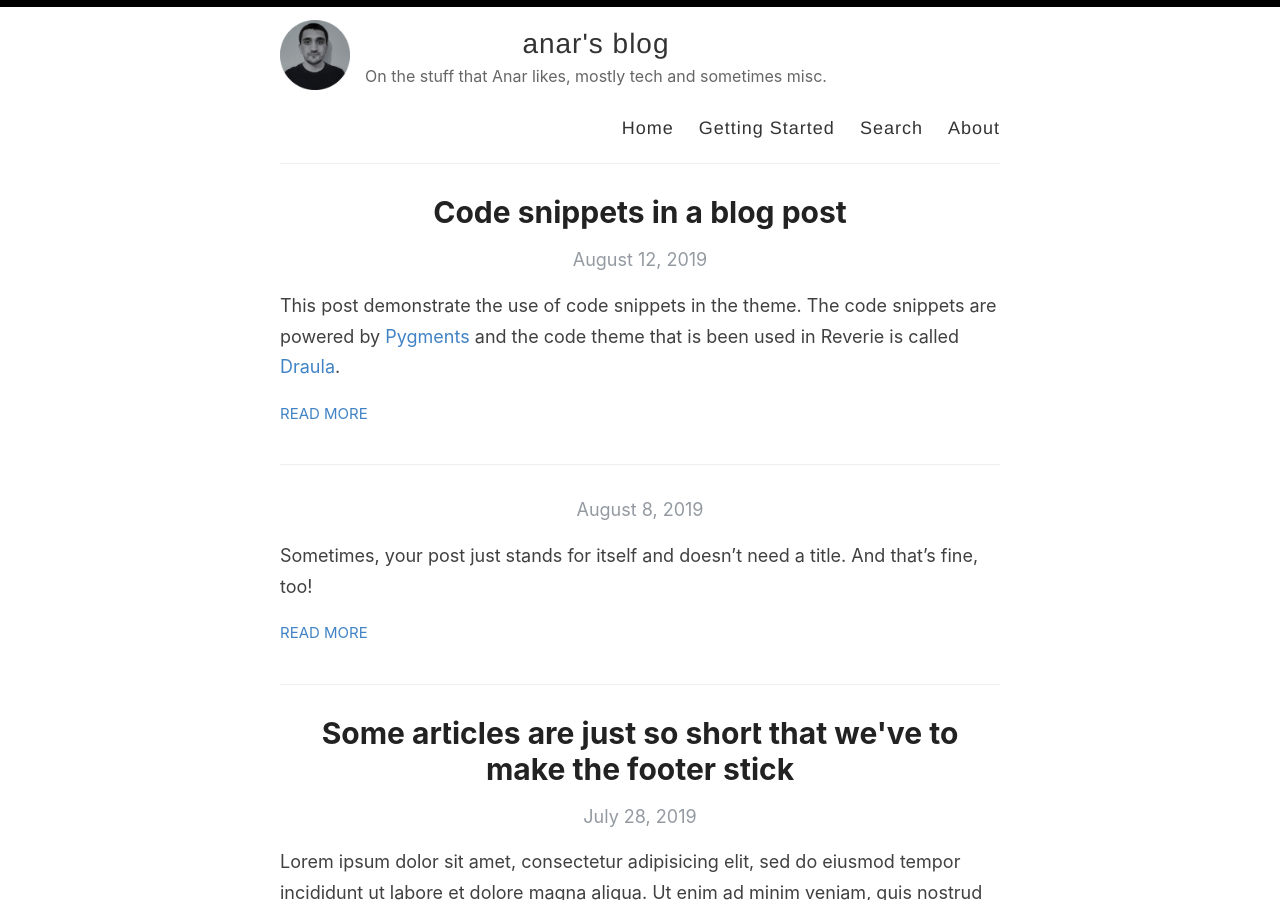
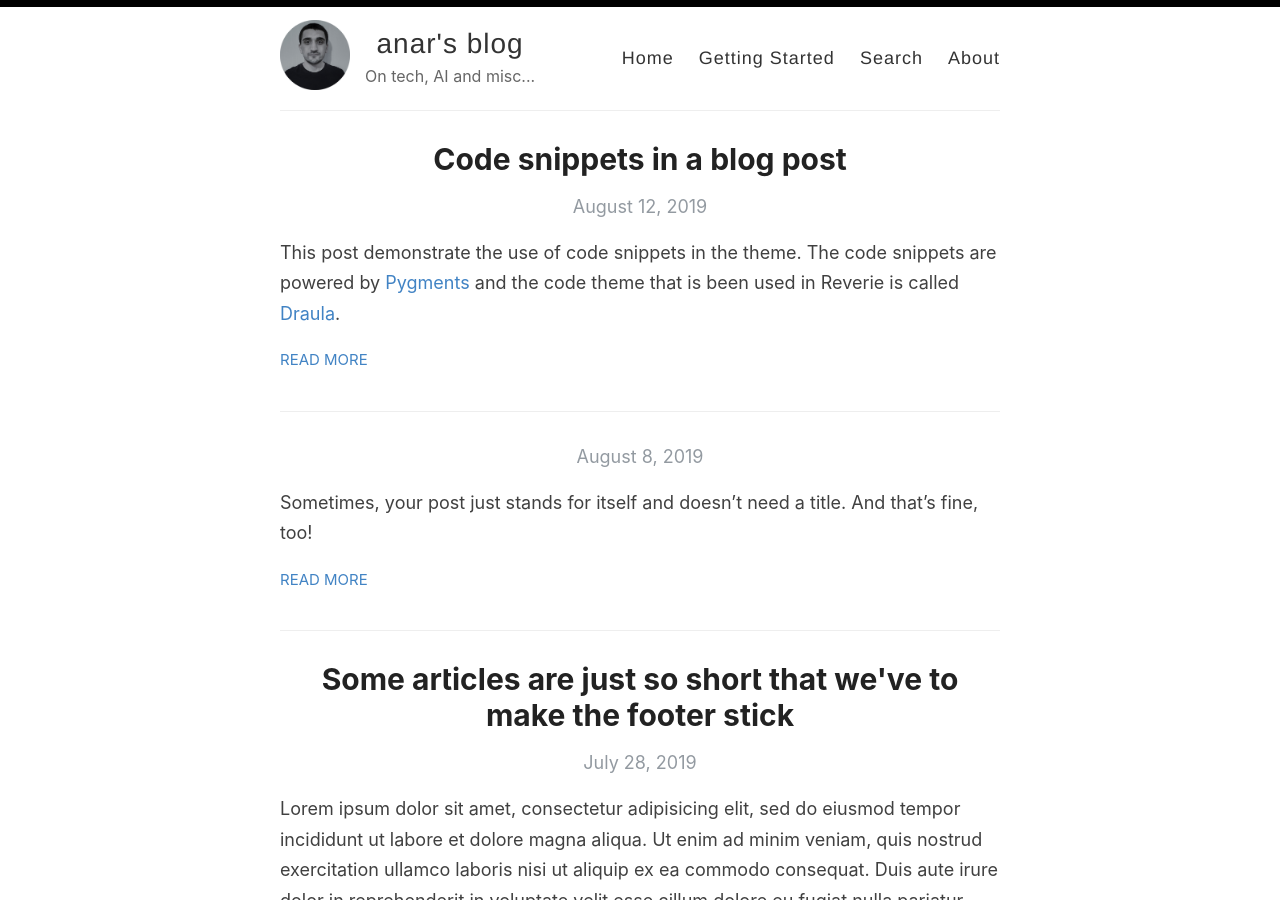
Before and after one commit to anaramirli/anaramirli.github.io, a Jekyll site: the page built from index.html, in a window 1280 px wide and 900 px high. Built offline with Jekyll 4.4.1, drawn with Linux system fonts in a browser that asks for light colours; the list of posts is cut into pages by our own code.

Commit message:
Update _config.yml

```diff
--- a/_config.yml
+++ b/_config.yml
@@ -9,7 +9,7 @@ name: anar's blog
 author: Anar Amirli
 
 # Short bio or description (displayed in the header)
-description: On the stuff that Anar likes, mostly tech and sometimes misc.
+description: On tech, AI and misc...
 
 # URL of your avatar or profile pic (you could use your GitHub profile pic)
 avatar: /images/circle-cropped.png
```
